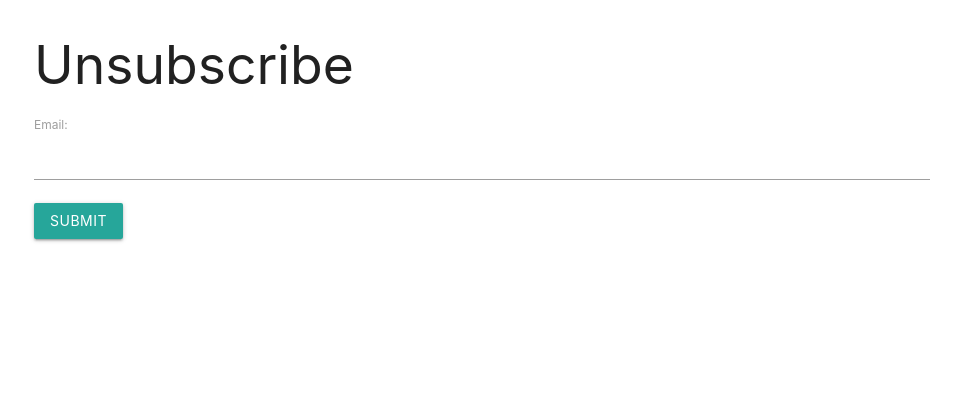
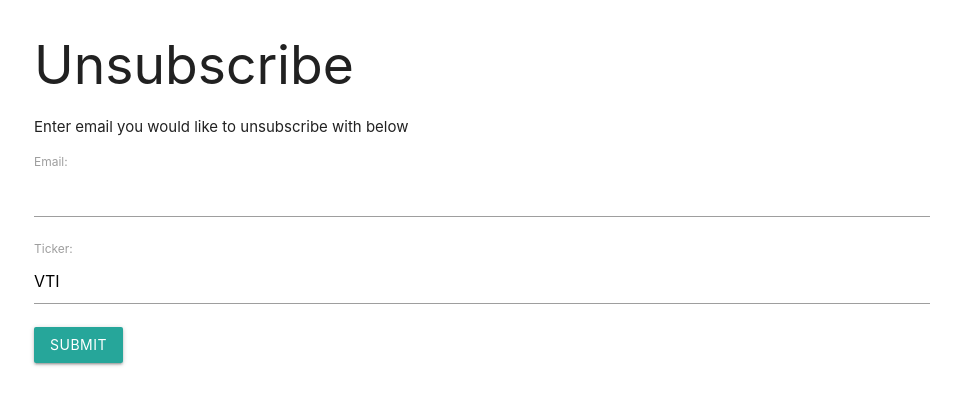
Before and after one commit to milind31/AlgoTracker, a Django app: page /unsubscribe/ in a window 1280 px wide. Shown: the top 405 px of the page, without its empty margins (158-1119 px from the left). Run offline with Django 3.2, Linux system fonts and the light colour scheme; some libraries are stand-ins or nearby versions.

Commit message:
add ticker field to signup model

```diff
--- a/AlgorithmicTrading/main/forms.py
+++ b/AlgorithmicTrading/main/forms.py
@@ -4,4 +4,4 @@ from .models import Signup
 class EmailForm(forms.ModelForm):
     class Meta:
         model = Signup
-        fields = ('email', )
+        fields = ('email', 'ticker')
--- a/AlgorithmicTrading/main/models.py
+++ b/AlgorithmicTrading/main/models.py
@@ -2,6 +2,7 @@ from django.db import models
 
 class Signup(models.Model):
     email = models.EmailField()
+    ticker = models.CharField(max_length=5, default = 'VTI')
     timestamp = models.DateTimeField(auto_now_add=True)
 
     def __str__(self):
--- a/AlgorithmicTrading/main/templates/main/unsubscribe.html
+++ b/AlgorithmicTrading/main/templates/main/unsubscribe.html
@@ -9,7 +9,10 @@
 
 <body>
     <div class="container">
+
     <h2>Unsubscribe</h2>
+    <p>Enter email you would like to unsubscribe with below</p>
+
         <form method="POST">
             {% csrf_token %}
             {{form.as_p}}
--- a/AlgorithmicTrading/main/views.py
+++ b/AlgorithmicTrading/main/views.py
@@ -32,12 +32,14 @@ def email_list_unsubscribe(request):
                 if email_unsubscribe_qs.exists():
                     Signup.objects.filter(email=form.instance.email).delete()
                     messages.info(request, "EMAIL SUCCESSFULLY DELETED")
+                    return redirect("main:signup")
                 else:
                     messages.error(request, "EMAIL DOES NOT EXIST!")
+                    return redirect("main:unsubscribe")
             else:
                 messages.error(request, "PLEASE MAKE SURE THE EMAIL IS FORMATTED CORRECTLY!")
+                return redirect("main:unsubscribe")
 
-            return redirect("main:unsubscribe")
 
     form = EmailForm()
     return render(request,
```
Also changed, not shown: AlgorithmicTrading/db.sqlite3, AlgorithmicTrading/main/migrations/0002_signup_ticker.py (added), AlgorithmicTrading/main/templates/main/includes/messages.html (indentation only).
